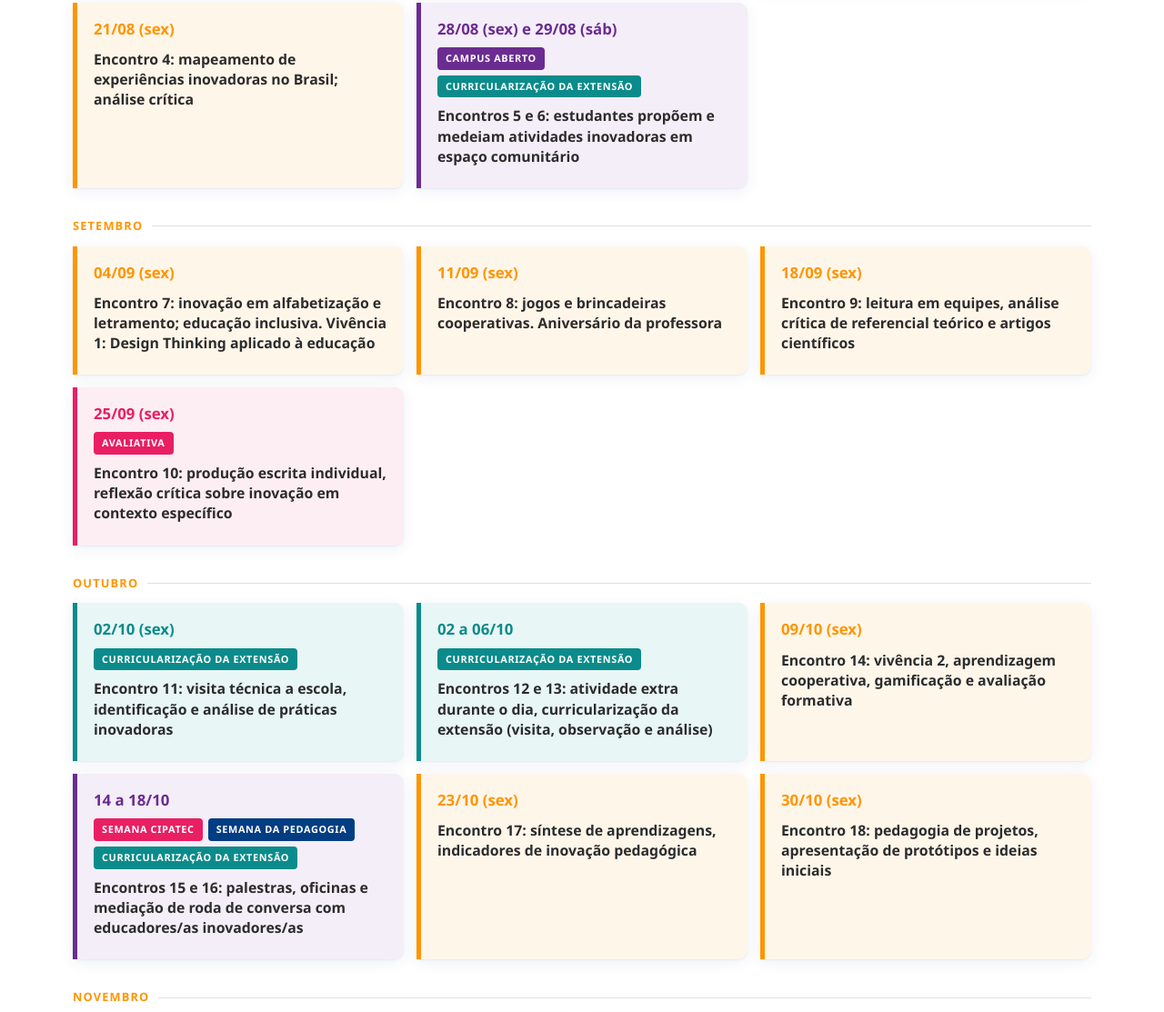
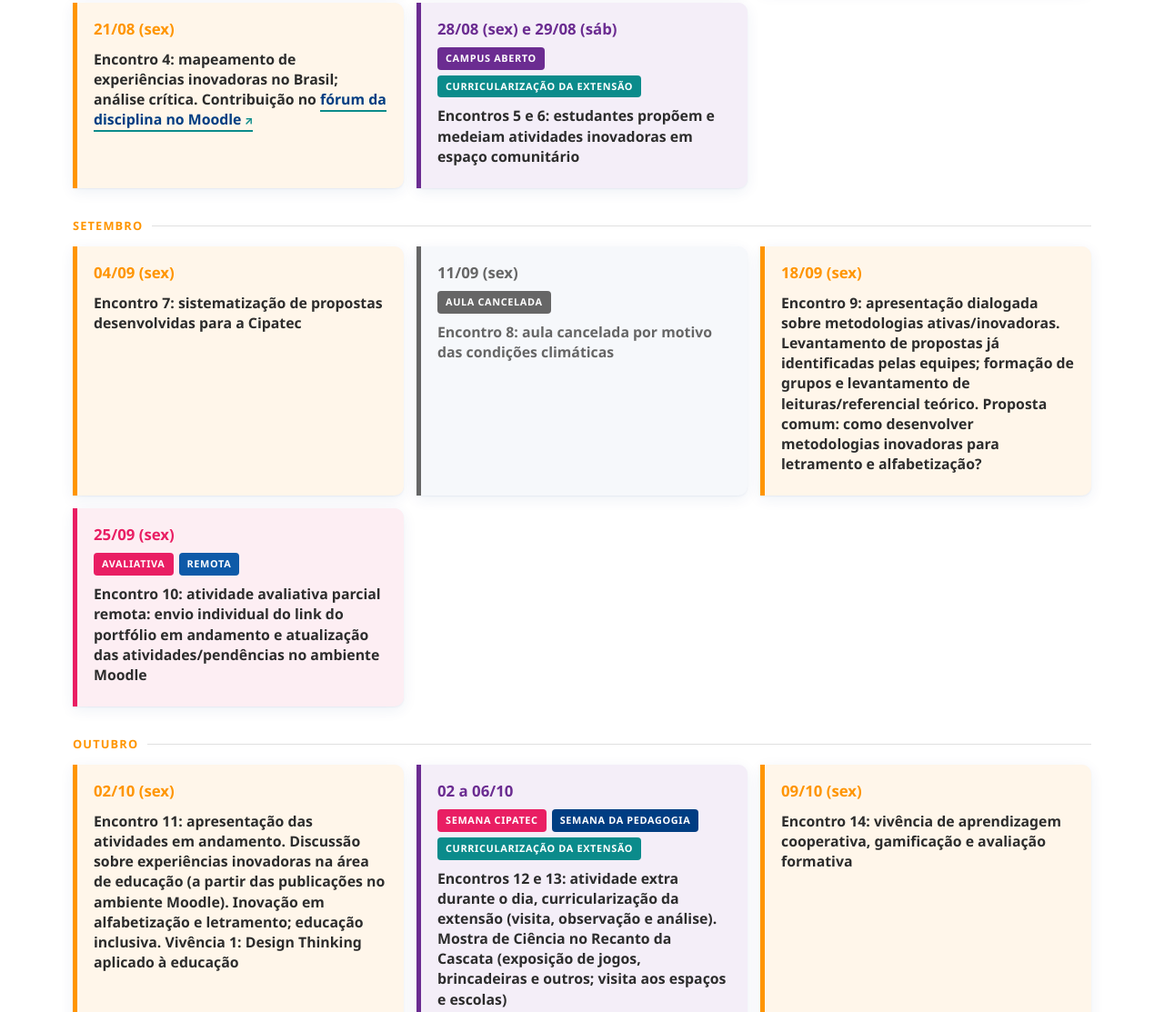
Before and after one commit to maryandrioli/mina, a plain HTML site: page index.html in a window 1280 px wide. Shown: the part 681-1794 px from the top of the page at 91% size. Drawn offline with Linux system fonts and the light colour scheme.

Commit message:
Atualiza cronograma da disciplina (encontros 4, 7 a 16)

```diff
--- a/index.html
+++ b/index.html
@@ -148,6 +148,7 @@ p.intro{color:var(--texto);max-width:62em;margin:0 0 22px}
 .encontro.online{background:var(--card-azul);border-left-color:var(--azul)}
 .encontro.extensao{background:var(--card-teal);border-left-color:var(--teal)}
 .encontro.especial{background:var(--card-roxo);border-left-color:var(--roxo)}
+.encontro.cancelada{background:var(--fundo-alt);border-left-color:var(--cinza)}
 .encontro-topo{margin-bottom:9px}
 .etiquetas{display:flex;flex-wrap:wrap;gap:6px;margin-top:7px}
 .data{display:block;font-size:1.05rem;font-weight:800;color:var(--laranja)}
@@ -155,11 +156,15 @@ p.intro{color:var(--texto);max-width:62em;margin:0 0 22px}
 .encontro.online .data{color:var(--azul)}
 .encontro.extensao .data{color:var(--teal)}
 .encontro.especial .data{color:var(--roxo)}
+.encontro.cancelada .data{color:var(--cinza)}
+.encontro.cancelada h4{color:var(--cinza)}
 .tag{
   font-size:.68rem;font-weight:800;letter-spacing:.06em;text-transform:uppercase;
   color:#fff;padding:4px 9px;border-radius:4px;
 }
 .tag.avaliativa{background:var(--rosa)}
+.tag.remota{background:var(--azul-claro)}
+.tag.cancelada{background:var(--cinza)}
 .tag.curricularizacao{background:var(--teal)}
 .tag.cipatec{background:var(--rosa)}
 .tag.pedagogia{background:var(--azul)}
@@ -363,7 +368,7 @@ footer strong{color:var(--azul)}
     </article>
     <article class="encontro presencial">
       <div class="encontro-topo"><span class="data">21/08 (sex)</span></div>
-      <h4>Encontro 4: mapeamento de experiências inovadoras no Brasil; análise crítica</h4>
+      <h4>Encontro 4: mapeamento de experiências inovadoras no Brasil; análise crítica. Contribuição no <a href="https://moodle.srq.ifsp.edu.br/mod/forum/view.php?id=146884" target="_blank" rel="noopener">fórum da disciplina no Moodle</a></h4>
     </article>
     <article class="encontro especial">
       <div class="encontro-topo"><span class="data">28/08 (sex) e 29/08 (sáb)</span><span class="etiquetas"><span class="tag campus">Campus Aberto</span><span class="tag curricularizacao">Curricularização da extensão</span></span></div>
@@ -375,39 +380,39 @@ footer strong{color:var(--azul)}
   <div class="grade">
     <article class="encontro presencial">
       <div class="encontro-topo"><span class="data">04/09 (sex)</span></div>
-      <h4>Encontro 7: inovação em alfabetização e letramento; educação inclusiva. Vivência 1: Design Thinking aplicado à educação</h4>
+      <h4>Encontro 7: sistematização de propostas desenvolvidas para a Cipatec</h4>
     </article>
-    <article class="encontro presencial">
-      <div class="encontro-topo"><span class="data">11/09 (sex)</span></div>
-      <h4>Encontro 8: jogos e brincadeiras cooperativas. Aniversário da professora</h4>
+    <article class="encontro cancelada">
+      <div class="encontro-topo"><span class="data">11/09 (sex)</span><span class="etiquetas"><span class="tag cancelada">Aula cancelada</span></span></div>
+      <h4>Encontro 8: aula cancelada por motivo das condições climáticas</h4>
     </article>
     <article class="encontro presencial">
       <div class="encontro-topo"><span class="data">18/09 (sex)</span></div>
-      <h4>Encontro 9: leitura em equipes, análise crítica de referencial teórico e artigos científicos</h4>
+      <h4>Encontro 9: apresentação dialogada sobre metodologias ativas/inovadoras. Levantamento de propostas já identificadas pelas equipes; formação de grupos e levantamento de leituras/referencial teórico. Proposta comum: como desenvolver metodologias inovadoras para letramento e alfabetização?</h4>
     </article>
     <article class="encontro avaliativa">
-      <div class="encontro-topo"><span class="data">25/09 (sex)</span><span class="etiquetas"><span class="tag avaliativa">Avaliativa</span></span></div>
-      <h4>Encontro 10: produção escrita individual, reflexão crítica sobre inovação em contexto específico</h4>
+      <div class="encontro-topo"><span class="data">25/09 (sex)</span><span class="etiquetas"><span class="tag avaliativa">Avaliativa</span><span class="tag remota">Remota</span></span></div>
+      <h4>Encontro 10: atividade avaliativa parcial remota: envio individual do link do portfólio em andamento e atualização das atividades/pendências no ambiente Moodle</h4>
     </article>
   </div>
 
   <div class="mes">Outubro</div>
   <div class="grade">
-    <article class="encontro extensao">
-      <div class="encontro-topo"><span class="data">02/10 (sex)</span><span class="etiquetas"><span class="tag curricularizacao">Curricularização da extensão</span></span></div>
-      <h4>Encontro 11: visita técnica a escola, identificação e análise de práticas inovadoras</h4>
+    <article class="encontro presencial">
+      <div class="encontro-topo"><span class="data">02/10 (sex)</span></div>
+      <h4>Encontro 11: apresentação das atividades em andamento. Discussão sobre experiências inovadoras na área de educação (a partir das publicações no ambiente Moodle). Inovação em alfabetização e letramento; educação inclusiva. Vivência 1: Design Thinking aplicado à educação</h4>
     </article>
-    <article class="encontro extensao">
-      <div class="encontro-topo"><span class="data">02 a 06/10</span><span class="etiquetas"><span class="tag curricularizacao">Curricularização da extensão</span></span></div>
-      <h4>Encontros 12 e 13: atividade extra durante o dia, curricularização da extensão (visita, observação e análise)</h4>
+    <article class="encontro especial">
+      <div class="encontro-topo"><span class="data">02 a 06/10</span><span class="etiquetas"><span class="tag cipatec">Semana Cipatec</span><span class="tag pedagogia">Semana da Pedagogia</span><span class="tag curricularizacao">Curricularização da extensão</span></span></div>
+      <h4>Encontros 12 e 13: atividade extra durante o dia, curricularização da extensão (visita, observação e análise). Mostra de Ciência no Recanto da Cascata (exposição de jogos, brincadeiras e outros; visita aos espaços e escolas)</h4>
     </article>
     <article class="encontro presencial">
       <div class="encontro-topo"><span class="data">09/10 (sex)</span></div>
-      <h4>Encontro 14: vivência 2, aprendizagem cooperativa, gamificação e avaliação formativa</h4>
+      <h4>Encontro 14: vivência de aprendizagem cooperativa, gamificação e avaliação formativa</h4>
     </article>
-    <article class="encontro especial">
-      <div class="encontro-topo"><span class="data">14 a 18/10</span><span class="etiquetas"><span class="tag cipatec">Semana Cipatec</span><span class="tag pedagogia">Semana da Pedagogia</span><span class="tag curricularizacao">Curricularização da extensão</span></span></div>
-      <h4>Encontros 15 e 16: palestras, oficinas e mediação de roda de conversa com educadores/as inovadores/as</h4>
+    <article class="encontro extensao">
+      <div class="encontro-topo"><span class="data">14 a 18/10</span><span class="etiquetas"><span class="tag curricularizacao">Curricularização da extensão</span></span></div>
+      <h4>Encontros 15 e 16: visita a escola e/ou visita técnica. Compartilhamento, mediação e devolutivas sobre materiais pedagógicos desenvolvidos</h4>
     </article>
     <article class="encontro presencial">
       <div class="encontro-topo"><span class="data">23/10 (sex)</span></div>
@@ -439,10 +444,11 @@ footer strong{color:var(--azul)}
         <tr><th scope="col">Categoria</th><th scope="col">Quantidade</th><th scope="col">Observações</th></tr>
       </thead>
       <tbody>
-        <tr><td>Encontros presenciais em sala</td><td class="num">14</td><td>Sextas-feiras regulares</td></tr>
-        <tr><td>Atividades externas</td><td class="num">3</td><td>Campus Aberto, visita técnica, Semana Cipatec e da Pedagogia</td></tr>
-        <tr><td>Encontros online</td><td class="num">2</td><td>Novembro (seminário e avaliação coletiva)</td></tr>
-        <tr><td>Atividades avaliativas</td><td class="num">2</td><td>Setembro (produção escrita) e novembro (coletiva)</td></tr>
+        <tr><td>Encontros presenciais em sala</td><td class="num">10</td><td>Sextas-feiras regulares</td></tr>
+        <tr><td>Atividades externas</td><td class="num">6</td><td>3 eventos: Campus Aberto (28 a 29/08), Semana Cipatec e da Pedagogia (02 a 06/10) e curricularização da extensão com visita técnica (14 a 18/10)</td></tr>
+        <tr><td>Aula cancelada</td><td class="num">1</td><td>11/09, por motivo das condições climáticas</td></tr>
+        <tr><td>Encontro online</td><td class="num">1</td><td>Novembro (seminário de apresentação)</td></tr>
+        <tr><td>Atividades avaliativas</td><td class="num">2</td><td>Setembro (parcial remota) e novembro (coletiva, online)</td></tr>
         <tr class="total"><td>Total</td><td class="num">20</td><td>76 aulas de 50 min, equivalentes a 63,3 h</td></tr>
       </tbody>
     </table>
@@ -456,14 +462,14 @@ footer strong{color:var(--azul)}
 
   <div class="cartoes">
     <article class="cartao borda-teal">
-      <h4>Produção escrita</h4>
+      <h4>Atividade avaliativa parcial remota</h4>
       <p class="legenda">Setembro</p>
       <dl>
         <div class="campo"><dt>Data</dt><dd>25/09</dd></div>
-        <div class="campo"><dt>Formato</dt><dd>Individual</dd></div>
-        <div class="campo"><dt>Objetivo</dt><dd>Reflexão crítica e fundamentada sobre inovação em contexto educacional específico.</dd></div>
-        <div class="campo"><dt>Produtos esperados</dt><dd>Ensaio ou relatório crítico (3 a 5 páginas).</dd></div>
-        <div class="campo"><dt>Critérios</dt><dd>Fundamentação teórica, análise crítica, clareza argumentativa e articulação com as leituras da disciplina.</dd></div>
+        <div class="campo"><dt>Formato</dt><dd>Individual, remota</dd></div>
+        <div class="campo"><dt>Objetivo</dt><dd>Acompanhamento do andamento do portfólio e das atividades da disciplina.</dd></div>
+        <div class="campo"><dt>Produtos esperados</dt><dd>Envio individual do link do portfólio em andamento e atualização das atividades/pendências no ambiente Moodle.</dd></div>
+        <div class="campo"><dt>Critérios</dt><dd>Atualização e organização do portfólio, cumprimento das pendências e clareza no registro das atividades.</dd></div>
       </dl>
     </article>
     <article class="cartao borda-rosa">
```
